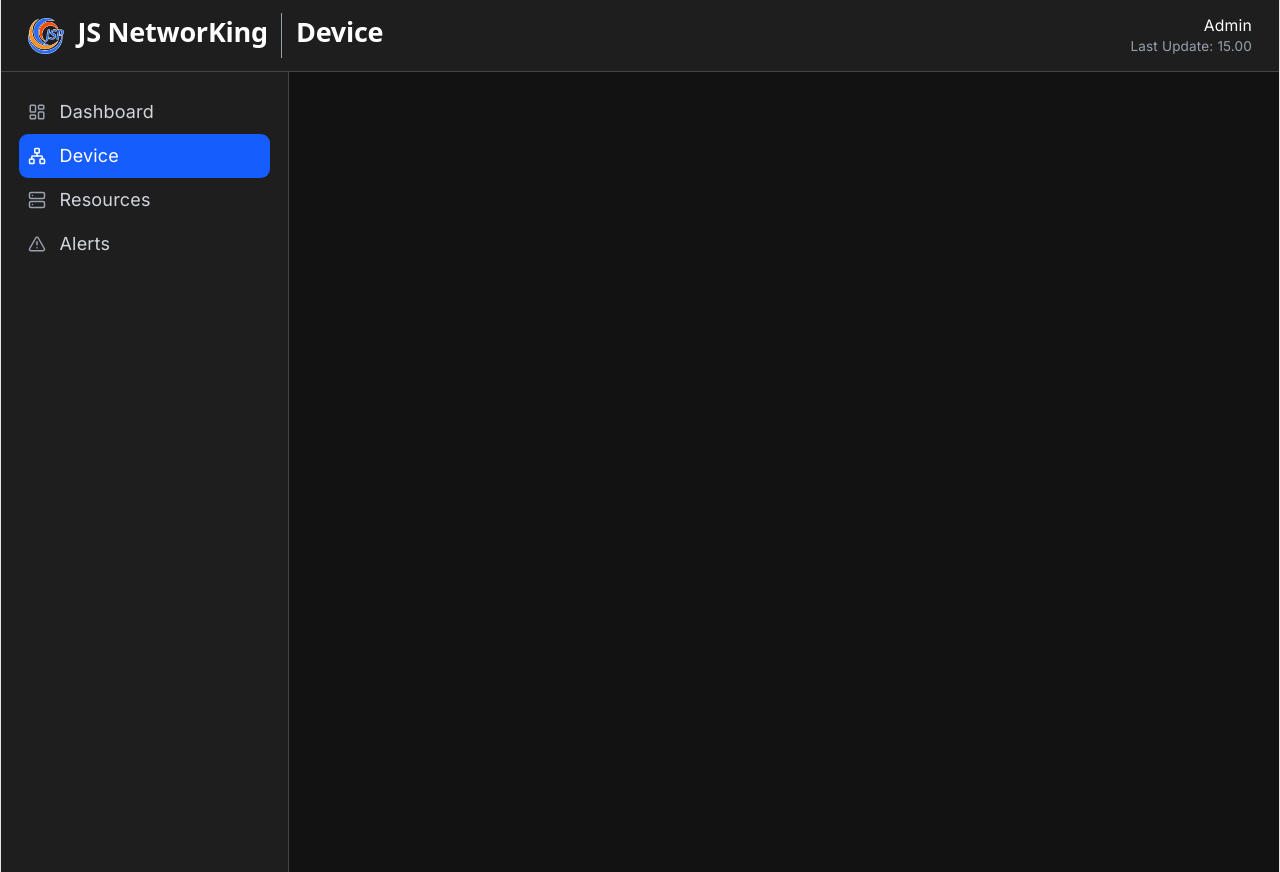
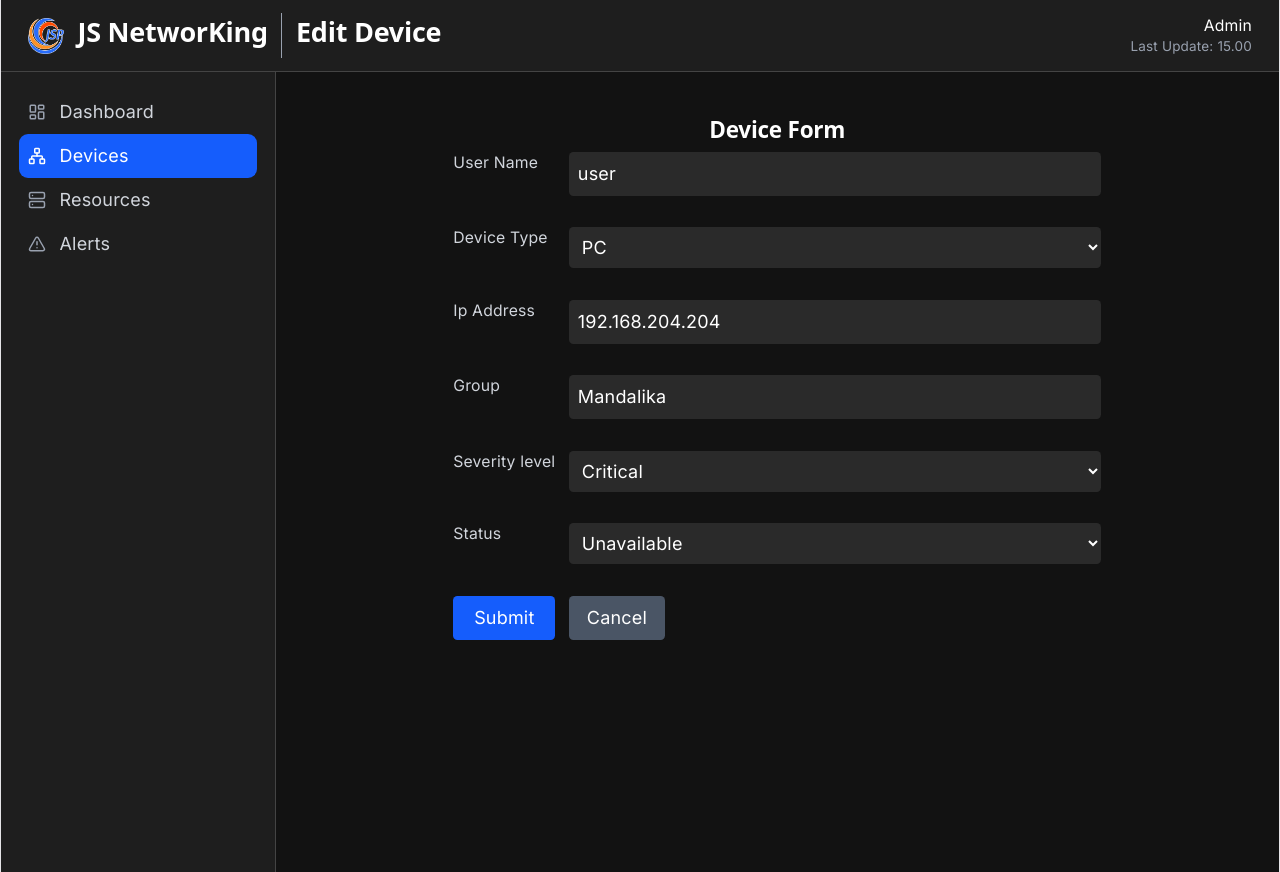
Before and after one commit to asano225/my-dashboard, a React (Vite) app: page /devices/1/edit in a window 1280 px wide. Built offline with nearby package versions, Linux system fonts and the light colour scheme.

Commit message:
Menambahkan fitur device add/management

```diff
--- a/src/App.jsx
+++ b/src/App.jsx
@@ -5,8 +5,25 @@ import DevicePage from "./pages/Device";
 import Sidebar from "./components/layout/Sidebar";
 import DeviceDetail from "./pages/DetailDevice";
 import Alerts from "./pages/Alerts";
+import DeviceForm from "./pages/DeviceForm";
+import { dummyData } from "./data/dummyDevice";
+import { useState } from "react";
+import { useEffect } from "react";
 
 export default function App() {
+  const [devices, setDevices] = useState( () => {
+    try {
+      const saved = localStorage.getItem("devices");
+      return saved ? JSON.parse(saved) : dummyData;
+    } catch {
+      return [];
+    }
+  });
+
+  useEffect(() => {
+    localStorage.setItem("devices", JSON.stringify(devices));
+  }, [devices]);
+
   return (
     <Router>
       <div className="flex flex-col bg-[#121212] min-h-screen text-white">
@@ -19,8 +36,12 @@ export default function App() {
           <div className="flex-1">
             <Routes>
               <Route path="/" element={<Dashboard />} />
-              <Route path="/device" element={<DevicePage />} />
-              <Route path="/device/:id" element={<DeviceDetail />} />
+
+              <Route path="/devices/new" element={<DeviceForm setDevices={setDevices} />} />
+              <Route path="/devices/:id" element={<DeviceDetail devices={devices} />}  />
+              <Route path="/devices/:id/edit" element={<DeviceForm devices={devices} setDevices={setDevices} />} />
+              <Route path="/devices" element={<DevicePage data={devices} setDevices={setDevices} />} />
+
               <Route path="/alerts" element={<Alerts />} />
             </Routes>
           </div>
--- a/src/components/layout/Sidebar.jsx
+++ b/src/components/layout/Sidebar.jsx
@@ -5,7 +5,7 @@ export default function Sidebar() {
   const location = useLocation();
 
   return (
-    <aside className="w-64 bg-[#1e1e1e] border-r border-[#444] min-h-screen p-4">
+    <aside className="w-61 bg-[#1e1e1e] border-r border-[#444] min-h-screen p-4">
       <nav className="space-y-2">
 
         <SidebarItem
@@ -16,10 +16,10 @@ export default function Sidebar() {
         />
 
         <SidebarItem
-          to="/device"
+          to="/devices"
           icon={<Network size={18} />}
-          label="Device"
-          active={location.pathname.startsWith("/device")}
+          label="Devices"
+          active={location.pathname.startsWith("/devices")}
         />
 
         <SidebarItem
--- a/src/components/layout/Topbar.jsx
+++ b/src/components/layout/Topbar.jsx
@@ -8,10 +8,16 @@ export default function Topbar() {
 
   // cari menu yang cocok
   const currentMenu = menuItems.find(item => {
-    if (item.path === "/") return location.pathname === "/";
+    if (item.path === "/") {
+      return location.pathname === "/";
+    }
 
-    if (item.path === "/device/:id") {
-      return location.pathname.startsWith("/device/");
+    if (item.path === "/devices/:id/edit") {
+      return /^\/devices\/[^/]+\/edit$/.test(location.pathname);
+    }
+
+    if (item.path === "/devices/:id") {
+      return /^\/devices\/[^/]+$/.test(location.pathname);
     }
 
     return location.pathname.startsWith(item.path);
--- a/src/components/layout/menuConfig.js
+++ b/src/components/layout/menuConfig.js
@@ -4,12 +4,20 @@ export const menuItems = [
     label: "Dashboard",
   },
   {
-    path: "/device/:id",
+    path: "/devices/new",
+    label: "Add Device",
+  },
+  {
+    path: "/devices/:id/edit", // 🔥 TARUH DI ATAS
+    label: "Edit Device",
+  },
+  {
+    path: "/devices/:id",
     label: "Device Detail",
   },
   {
-    path: "/device",
-    label: "Device",
+    path: "/devices",
+    label: "Devices",
   },
   {
     path: "/alerts",
--- a/src/pages/Device.jsx
+++ b/src/pages/Device.jsx
@@ -1,10 +1,12 @@
 import { useState, useMemo } from "react";
+import { useNavigate } from "react-router-dom";
 import DeviceSearch from "../components/device/DeviceSearch";
 import DeviceTable from "../components/device/DeviceTable";
 import DeviceFilter from "../components/device/DeviceFilter";
-import { dummyData } from "../data/dummyDevice";
 
-export default function DevicePage() {
+export default function DevicePage( {data, setDevices} ) {
+  const navigate = useNavigate();
+
   const [open, setOpen] = useState(false);
 
   const [filters, setFilters] = useState({
@@ -22,7 +24,13 @@ export default function DevicePage() {
     setOpen(false);
   };
 
-  const data = dummyData;
+
+  const handleDelete = (id) => {
+    const confirmDelete = window.confirm("Yakin mau hapus device ini?");
+    if (!confirmDelete) return;
+
+    setDevices((prev) => prev.filter((d) => d.id !== id));
+  };
 
   const uniqueTags = useMemo(
     () => [...new Set(data.map(item => item.dev.toLowerCase()))],
@@ -30,11 +38,9 @@ export default function DevicePage() {
   );
 
   const groupOptions = useMemo(
-    () => [...new Set(data.map(item => item.group))],
+    () => [...new Set((data || []).map(item => item.group))],
     [data]
   );
-
-  console.log("APPLIED:", appliedFilters);
 
   const filteredData = data.filter((item) => {
     const statusMatch =
@@ -62,7 +68,20 @@ export default function DevicePage() {
     <div className="flex gap-4 p-4 bg-[#121212] min-h-screen text-sm text-gray-300">
       <div className="flex-1 space-y-4">
         <DeviceSearch onOpenFilter={() => setOpen(true)} />
-        <DeviceTable data={filteredData} />
+        <div className="flex">
+          <button
+          className="bg-blue-600 px-4 py-2 rounded-md hover:bg-blue-500 text-white cursor-pointer"
+          onClick={() => navigate("/devices/new")}
+        >
+          + Add Device
+        </button>
+        </div>
+
+
+        <DeviceTable
+          data={filteredData}
+          onDelete={handleDelete}
+        />
       </div>
 
       {open && (
--- /dev/null
+++ b/src/pages/DeviceForm.jsx
@@ -0,0 +1,167 @@
+import { useState } from "react";
+import { useNavigate, useParams } from "react-router-dom";
+
+export default function DeviceForm({ devices, setDevices }) {
+  const { id } = useParams();
+  const navigate = useNavigate();
+
+  const isEdit = Boolean(id);
+
+  const existingDevice = isEdit
+    ? devices.find(d => d.id === Number(id))
+    : null;
+
+  const [form, setForm] = useState(() => ({
+    host: existingDevice?.host || "",
+    dev: existingDevice?.dev || "",
+    ip: existingDevice?.ip || "",
+    group: existingDevice?.group || "",
+    severity: existingDevice?.severity || "",
+    status: existingDevice?.status || "",
+  }));
+
+  const handleChange = (e) => {
+    setForm({
+      ...form,
+      [e.target.name]: e.target.value,
+    });
+  };
+
+  const handleCancel = () => {
+  if (confirm("Perubahan belum disimpan, yakin mau keluar?")) {
+    navigate("/devices");
+  }
+};
+
+  const handleSubmit = (e) => {
+    e.preventDefault();
+
+    if (isEdit) {
+      const updatedDevice = {
+        ...existingDevice,
+        ...form,
+      };
+
+      setDevices(prev =>
+        prev.map(d => d.id === Number(id) ? updatedDevice : d)
+      );
+
+    } else {
+      const newDevice = {
+        id: Date.now(),
+        ...form,
+        problem: 0,
+        detail: {
+          user: form.host,
+          cpu: { usage: 0, history: [] },
+          memory: { usage: 0, history: [] },
+          network: {
+            download: 0,
+            upload: 0,
+            traffic: { download: [], upload: [] },
+          },
+          storage: { used: 0, free: 100 },
+          lastUpdate: "-",
+        },
+      };
+
+      setDevices(prev => [...prev, newDevice]);
+    }
+
+    navigate("/devices");
+  };
+
+  return (
+    <div className="flex justify-center mt-10">
+      <div className="max-w-xl w-full">
+        <h2 className="text-xl font-semibold mb-4">Device Form</h2>
+
+        <form onSubmit={handleSubmit} className="grid grid-cols-2 md:grid-cols-[auto_1fr] space-y-4 gap-3 text-left">
+
+          <label className="text-sm text-gray-300">User Name</label>
+          <input
+            type="text"
+            name="host"
+            placeholder="User Name"
+            value={form.host}
+            onChange={handleChange}
+            className="w-full p-2 rounded bg-[#2a2a2a] text-white"
+          />
+
+          <label className="text-sm text-gray-300">Device Type</label>
+          <select
+            name="dev"
+            value={form.dev}
+            onChange={handleChange}
+            className="w-full p-2 rounded bg-[#2a2a2a] text-white"
+          >
+            <option value="pc">PC</option>
+            <option value="server">Server</option>
+            <option value="router">Router</option>
+          </select>
+
+          <label className="text-sm text-gray-300">Ip Address</label>
+          <input
+            type="text"
+            name="ip"
+            placeholder="IP Address"
+            value={form.ip}
+            onChange={handleChange}
+            className="w-full p-2 rounded bg-[#2a2a2a] text-white"
+          />
+
+          <label className="text-sm text-gray-300">Group</label>
+          <input
+            type="text"
+            name="group"
+            placeholder="Group Name"
+            value={form.group}
+            onChange={handleChange}
+            className="w-full p-2 rounded bg-[#2a2a2a] text-white"
+          />
+
+          <label className="text-sm text-gray-300">Severity level</label>
+          <select
+            name="severity"
+            value={form.severity}
+            onChange={handleChange}
+            className="w-full p-2 rounded bg-[#2a2a2a] text-white"
+          >
+            <option value="Health">Health</option>
+            <option value="Warning">Warning</option>
+            <option value="Critical">Critical</option>
+          </select>
+
+
+          <label className="text-sm text-gray-300">Status</label>
+          <select
+            name="status"
+            value={form.status}
+            onChange={handleChange}
+            className="w-full p-2 rounded bg-[#2a2a2a] text-white"
+          >
+            <option value="Available">Available</option>
+            <option value="Unavailable">Unavailable</option>
+          </select>
+
+          <button
+            type="submit"
+            className="bg-blue-600 px-4 py-2 rounded hover:bg-blue-800 h-fit"
+          >
+            Submit
+          </button>
+
+          <button
+            type="button"
+            onClick={handleCancel}
+            className="bg-gray-600 hover:bg-gray-700 px-4 py-2 rounded w-fit h-fit"
+          >
+            Cancel
+          </button>
+
+        </form>
+      </div>
+
+    </div>
+  );
+}
```
Also changed, not shown: src/components/Device/DeviceTable.jsx (+34 -5 lines).
